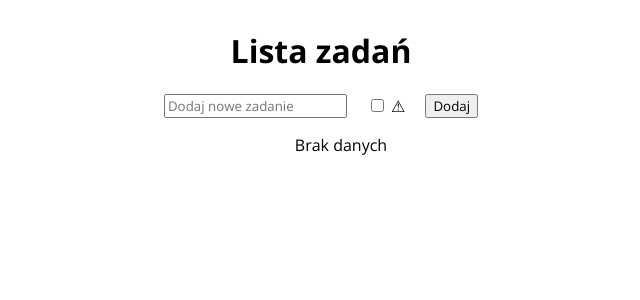
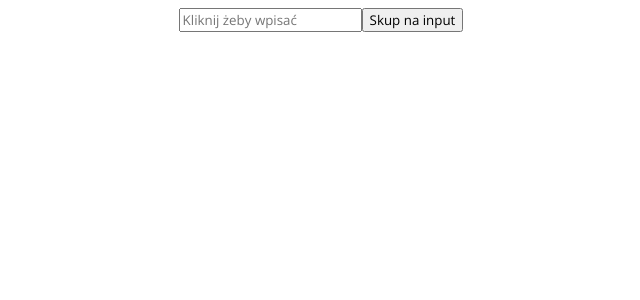
Before and after one commit to barmcoovy/zadania---react, a React (Create React App) app: page / in a window 1280 px wide. Shown: the top 300 px of the page, without its empty margins (319-959 px from the left). Built offline with nearby package versions, Linux system fonts and the light colour scheme; the HTML template or start-up script is replaced by a standard one.

Commit message:
focusInput

```diff
--- a/src/App.js
+++ b/src/App.js
@@ -2,13 +2,14 @@ import { useState } from "react";
 import ToDo from "./components/ToDo";
 import Overlay from "./components/Overlay";
 import Button from "./components/Button";
+import FocusInput from "./components/FocusInput";
 function App() {
   const [isVisible, setIsVisible] = useState(false);
   return (
     <div>
       {/* <Button/> */}
 
-      <ToDo />
+      {/* <ToDo /> */}
       {/* <button className='show-overlay-button' onClick={()=>setIsVisible(!isVisible)}>Pokaż Overlay</button> */}
       {/* {
         isVisible&&(
@@ -16,6 +17,8 @@ function App() {
           <Overlay text={'To jest przezroczysty overlay'} onClose={()=>setIsVisible(!isVisible)}/>
         )
       } */}
+
+      <FocusInput/>
     </div>
   );
 }
--- /dev/null
+++ b/src/components/FocusInput.js
@@ -0,0 +1,19 @@
+import React, { useRef } from 'react'
+
+const FocusInput = () => {
+    const inputRef = useRef(null)
+  return (
+    <>
+    <input
+        ref={inputRef}
+        type='text'
+        placeholder='Kliknij żeby wpisać'
+    />
+    <button onClick={()=>inputRef.current.focus()}>
+        Skup na input
+    </button>
+    </>
+  )
+}
+
+export default FocusInput
--- a/src/components/Form.js
+++ b/src/components/Form.js
@@ -1,4 +1,4 @@
-import React, { useState } from "react";
+import React, { use, useRef, useState } from "react";
 
 const Form = ({ dodajZadanie }) => {
   const [tekst, setTekst] = useState("");
```
